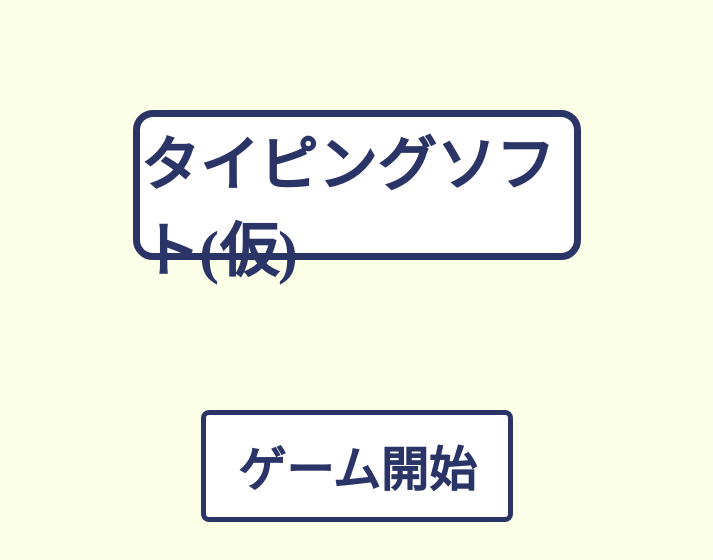
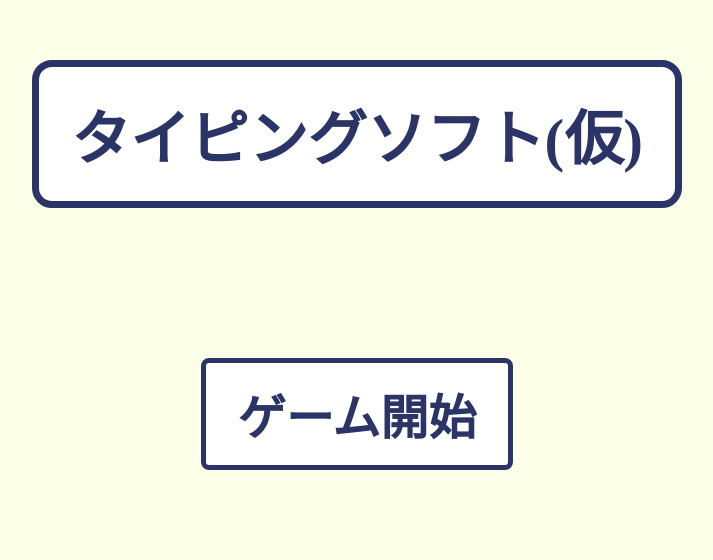
Before and after one commit to sotetu-14/prototyping_version2, a plain HTML site: page index.html in a window 1280 px wide. Shown: the part 140-700 px from the top of the page, without its empty margins (283-996 px from the left). Drawn offline with Linux system fonts and the light colour scheme.

Commit message:
Update style.css

```diff
--- a/style.css
+++ b/style.css
@@ -53,7 +53,7 @@ button:hover {
     /* margin: 100px 0 0 0; */
 }
 /* タイピングソフト(仮) */
-.title_entire{
+/* .title_entire{
     background-color: #ffffff;
     width: 35%;
     height: 9.375rem;
@@ -61,14 +61,20 @@ button:hover {
     border-radius: 1.25rem;
     border: 0.4375rem solid #2b3467;
     display: flex;
+} */
+.title_entire {
+    text-align: center;
 }
-
 .title_text {
-    display: block;
+    display: inline-block;
     margin: auto;
     color: #2b3467;
     font-weight: 900;
     font-size: 3.7rem;
+    background-color: white;
+    padding: 1.5rem 2rem;
+    border-radius: 1.25rem;
+    border: 0.4375rem solid #2b3467;
 }
 /* ボタン1 */
 #button1 {
```
